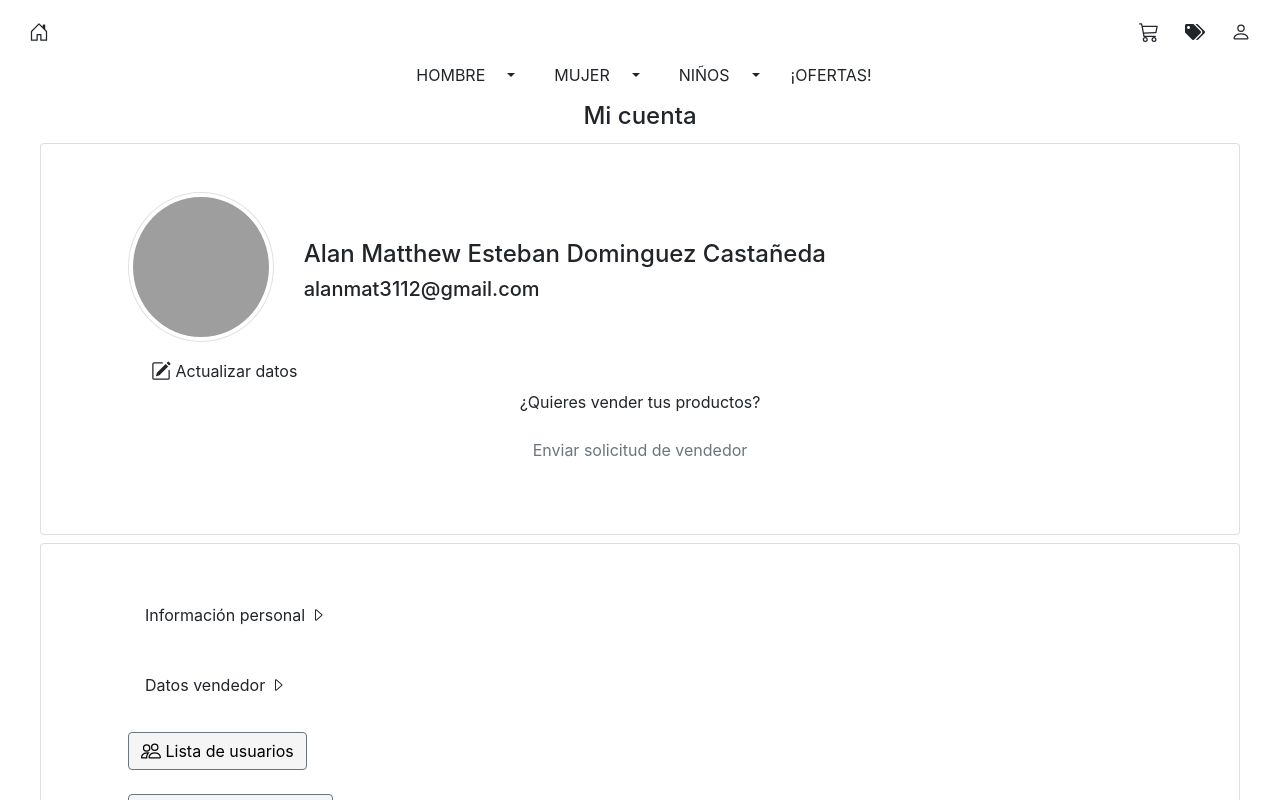
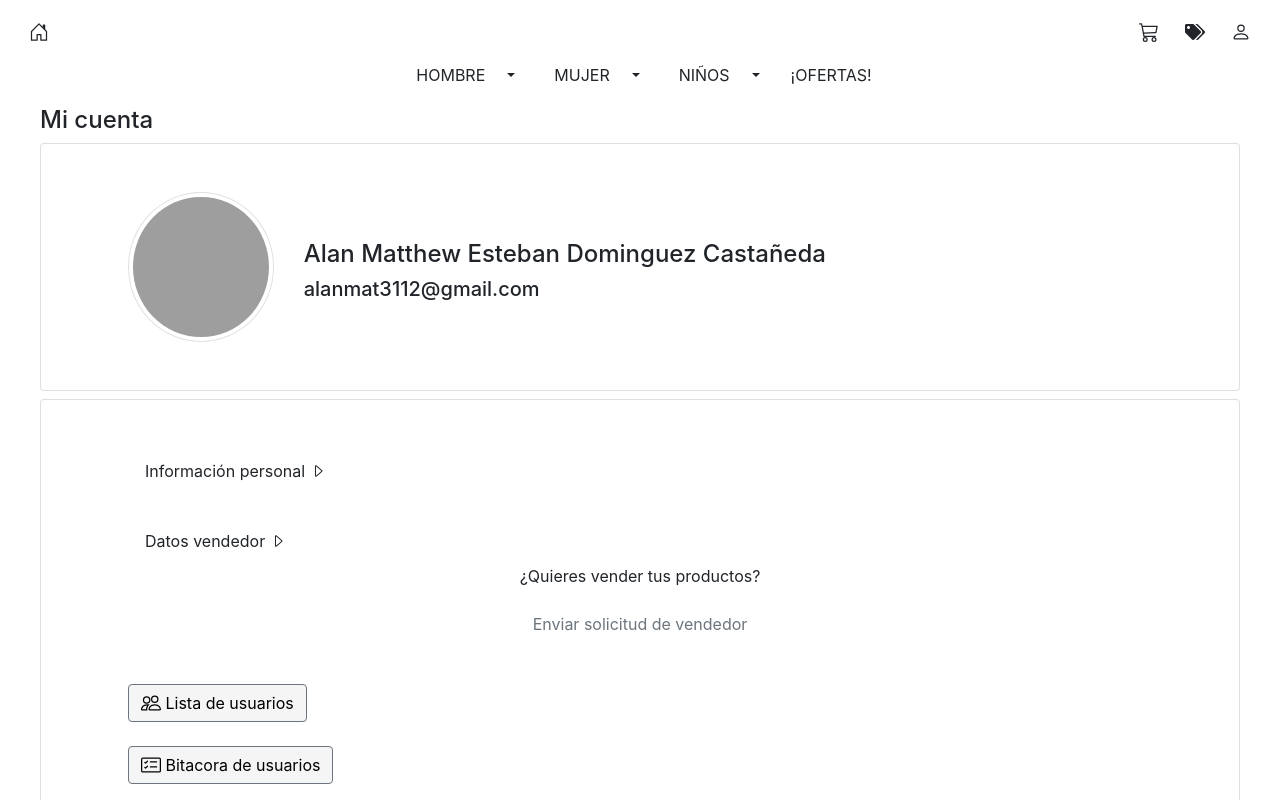
Before and after one commit to AlanZoq3112/LA-PACA-VUE, a Vue app in the folder Front/: page /profile-screen in a window 1280 px wide. Shown: the top 800 px of the page. Built offline with nearby package versions, Linux system fonts and the light colour scheme; grey boxes are pictures that could not be loaded; what vue-sweetalert2 would draw is missing.

Commit message:
[UPDATE] Se hicieron mas cambios en la pantalla de perfil

```diff
--- a/Front/src/views/Acount/Acount-screen.vue
+++ b/Front/src/views/Acount/Acount-screen.vue
@@ -1,10 +1,8 @@
 <template>
     <div>
         <div>
-            <div class="text-center">
+            <div class="custom-container py-1 h-200">
                 <h4>Mi cuenta</h4>
-            </div>
-            <div class="custom-container py-1 h-200">
                 <div class="row d-flex justify-content-center align-items-center h-100">
                     <div class="col-xl-12">
                         <div class="card rounded-3 text-black">
@@ -24,19 +22,6 @@
                                             <h5>{{ user.Correo }}</h5>
                                         </b-col>
                                     </b-row>
-                                    <div class="carta">
-
-                                        <b-button variant="faded">
-                                            <b-icon icon="pencil-square"></b-icon> Actualizar datos
-                                        </b-button>
-                                        <div class="d-flex align-items-center justify-content-center pb-4">
-                                            <p class="mb-0 me-2">¿Quieres vender tus productos?</p>
-                                        </div>
-                                        <div class="d-flex align-items-center justify-content-center pb-4">
-                                            <b-link style="color:blue" class="text-muted"
-                                                href="enviarSolicitdVendedor">Enviar solicitud de vendedor</b-link>
-                                        </div>
-                                    </div>
                                 </div>
                             </div>
 
@@ -63,11 +48,11 @@
                                                         <label for=""><b>Nombre y apellido</b></label>
                                                         <p>{{ user.Nombre }} {{ user.Apellidos }}</p>
                                                     </b-col>
-                                                    <b-col  class="pl-2">
+                                                    <b-col class="pl-2">
                                                         <label for=""><b>Correo</b></label>
                                                         <p>{{ user.Correo }}</p>
                                                     </b-col>
-                                                    <b-col  class="pl-2">
+                                                    <b-col class="pl-2">
                                                         <label for=""><b>Teléfono</b></label>
                                                         <p>{{ user.Telefono }}</p>
                                                     </b-col>
@@ -100,11 +85,11 @@
                                                         <label for=""><b>CURP</b></label>
                                                         <p>{{ user.datosFiscales.CURP }}</p>
                                                     </b-col>
-                                                    <b-col  class="pl-2">
+                                                    <b-col class="pl-2">
                                                         <label for=""><b>RFC</b></label>
                                                         <p>{{ user.datosFiscales.RFC }}</p>
                                                     </b-col>
-                                                    <b-col  class="pl-2">
+                                                    <b-col class="pl-2">
                                                         <label for=""><b>Teléfono</b></label>
                                                         <p>{{ user.datosFiscales.Telefono }}</p>
                                                     </b-col>
@@ -112,9 +97,17 @@
                                             </b-card>
                                         </b-collapse>
                                     </div>
+                                    <div class="d-flex align-items-center justify-content-center pb-4">
+                                        <p class="mb-0 me-2">¿Quieres vender tus productos?</p>
+                                    </div>
+                                    <div class="d-flex align-items-center justify-content-center pb-4">
+                                        <b-link style="color:blue" class="text-muted"
+                                            href="enviarSolicitdVendedor">Enviar solicitud de vendedor</b-link>
+                                    </div>
                                     <br>
                                     <div>
-                                        <b-button class="userList" to="usuarios"><b-icon icon="people"></b-icon> Lista de usuarios</b-button>
+                                        <b-button class="userList" to="usuarios"><b-icon icon="people"></b-icon> Lista
+                                            de usuarios</b-button>
                                     </div>
                                     <br>
                                     <div>
@@ -130,7 +123,6 @@
                                     </div>
                                 </div>
                             </div>
-
                         </div>
                     </div>
                 </div>
```
